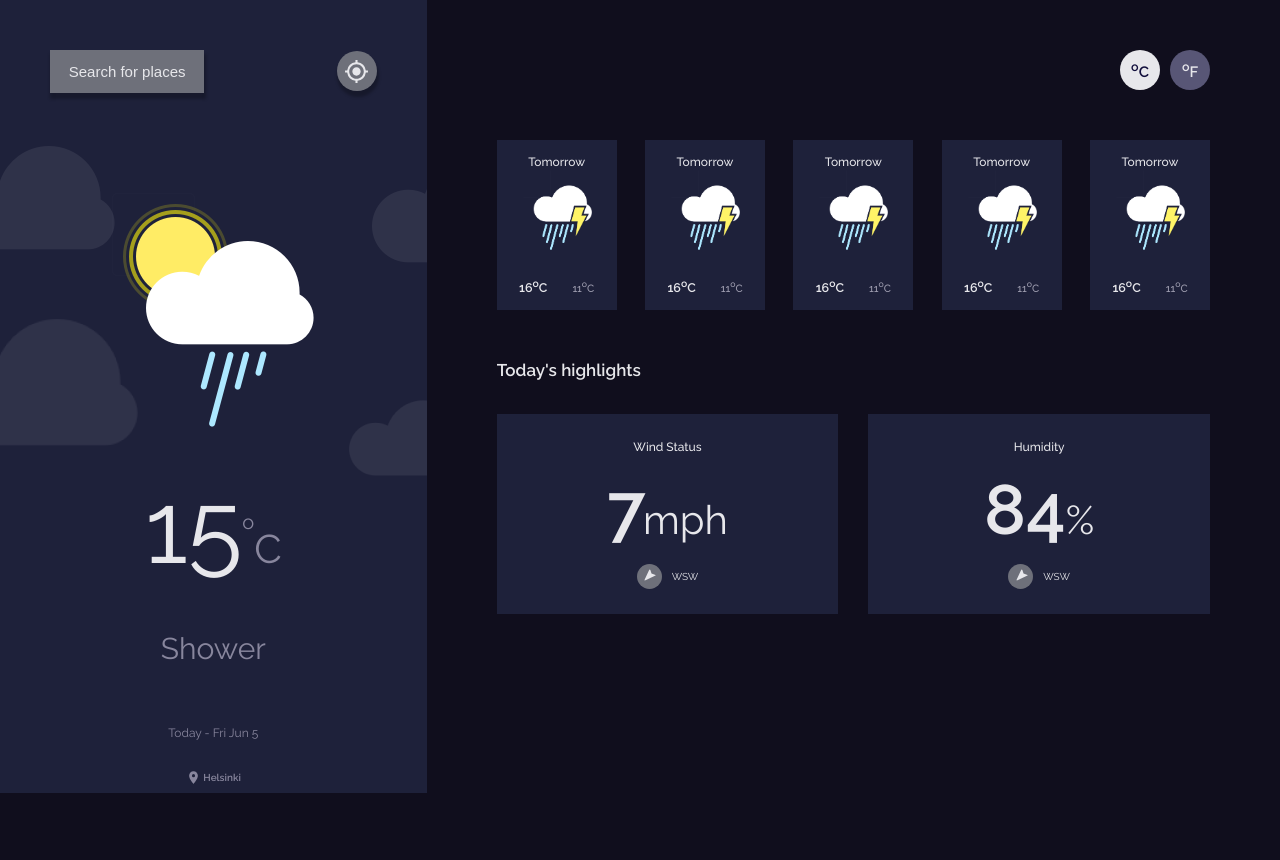
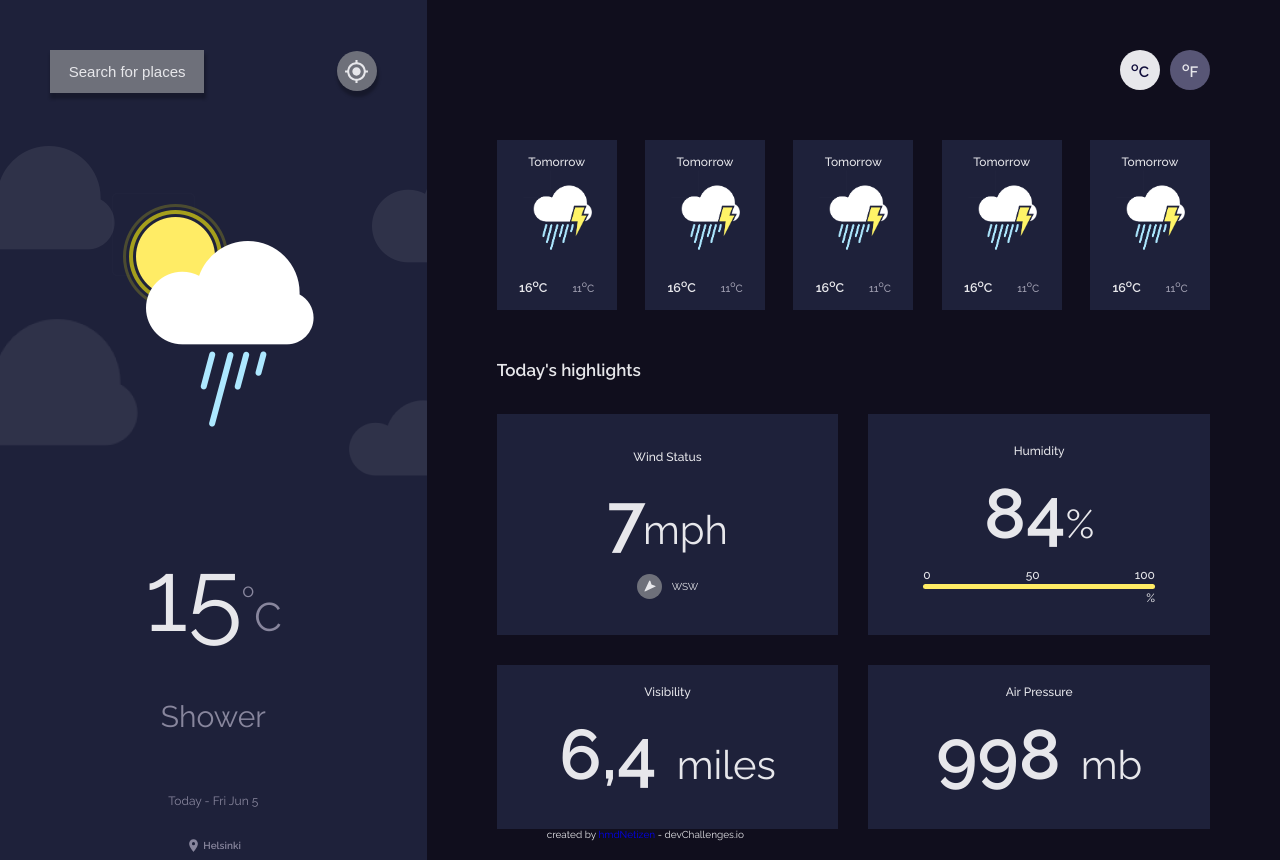
Before and after one commit to hmdNetizen/weather-app, a React (Create React App) app: page / in a window 1280 px wide. Before the commit the page ends 800 px from the top, so only its background shows below. Built offline with nearby package versions, Linux system fonts and the light colour scheme.

Commit message:
Completed the implementation of the highlight section

```diff
--- a/src/components/RectangularCard.tsx
+++ b/src/components/RectangularCard.tsx
@@ -3,7 +3,7 @@ import { TiLocationArrow } from "react-icons/ti";
 const RectangularCard: React.FC = () => {
   return (
     <div className="rectangular__card">
-      {/* COLUMN ONE */}
+      {/* COLUMN ONE - ROW ONE */}
       <div className="rectangular__card__content">
         <p className="rectangular__card_title">Wind Status</p>
         <h2 className="rectangular__card__rate">
@@ -20,22 +20,35 @@ const RectangularCard: React.FC = () => {
           <p>WSW</p>
         </div>
       </div>
-      {/* COLUMN TWO */}
+      {/* COLUMN TWO - ROW ONE */}
       <div className="rectangular__card__content">
         <p className="rectangular__card_title">Humidity</p>
         <h2 className="rectangular__card__rate">
           84<span style={{ marginLeft: 0 }}>%</span>
         </h2>
-        <div className="rectangular__card__bottom__wrapper">
-          <div className="rectangular__card__icon__wrapper">
-            <TiLocationArrow
-              size={20}
-              color="#E7E7EB"
-              className="rectangular__card__icon"
-            />
+        <div className="rectangular__card__progressBar">
+          <div className="rectangular__card__progressBar__wrapper">
+            <p className="rectangular__card__progressBar__point">0</p>
+            <p className="rectangular__card__progressBar__point">50</p>
+            <p className="rectangular__card__progressBar__point">100</p>
           </div>
-          <p>WSW</p>
+          <div className="rectangular__card__progressBar__line" />
+          <p className="rectangular__card__progressBar__percent">%</p>
         </div>
+      </div>
+      {/* COLUMN ONE - ROW TWO */}
+      <div className="rectangular__card__content rectangular__card__content--row">
+        <p className="rectangular__card_title">Visibility</p>
+        <h2 className="rectangular__card__rate">
+          6,4<span style={{ marginLeft: " 0.5em" }}>miles</span>
+        </h2>
+      </div>
+      {/* COLUMN TWO - ROW TWO */}
+      <div className="rectangular__card__content rectangular__card__content--row">
+        <p className="rectangular__card_title">Air Pressure</p>
+        <h2 className="rectangular__card__rate">
+          998<span style={{ marginLeft: " 0.5em" }}>mb</span>
+        </h2>
       </div>
     </div>
   );
--- a/src/components/layouts/ContentSection.tsx
+++ b/src/components/layouts/ContentSection.tsx
@@ -1,5 +1,6 @@
 import RectangularCard from "../RectangularCard";
 import SquareCard from "../SquareCard";
+import Footer from "./Footer";
 
 const ContentSection: React.FC = () => {
   return (
@@ -25,6 +26,7 @@ const ContentSection: React.FC = () => {
         <h2 className="section__highlights__title">Today's highlights</h2>
         <RectangularCard />
       </div>
+      <Footer />
     </section>
   );
 };
--- /dev/null
+++ b/src/components/layouts/Footer.tsx
@@ -0,0 +1,12 @@
+const Footer: React.FC = () => {
+  return (
+    <footer className="footer">
+      <p className="footer__text">
+        created by <a href="https://github.com/hmdnetizen">hmdNetizen</a> -
+        devChallenges.io
+      </p>
+    </footer>
+  );
+};
+
+export default Footer;
--- a/src/sass/abstracts/_variables.scss
+++ b/src/sass/abstracts/_variables.scss
@@ -9,3 +9,4 @@ $color-grey-2: #535355;
 $color-grey-light: #88869d;
 $color-grey-light-1: #a09fb1;
 $color-dark-blue: #110e3c;
+$color-yellow: #ffec65;
--- a/src/sass/components/_rectangularCard.scss
+++ b/src/sass/components/_rectangularCard.scss
@@ -6,9 +6,12 @@
   &__content {
     background: $color-secondary;
     padding: 3em;
-    height: 20em;
     @include flexVertical;
     justify-content: center;
+
+    &--row {
+      padding: 2em;
+    }
   }
 
   &_title {
@@ -43,4 +46,37 @@
       transform: rotate(180deg);
     }
   }
+
+  &__progressBar {
+    @include flexVertical;
+    padding: 0 2.5em;
+    width: 100%;
+
+    &__wrapper {
+      display: flex;
+      flex-direction: row;
+      width: 100%;
+      justify-content: space-between;
+      margin-bottom: 0.2em;
+    }
+
+    &__point {
+      font-size: 1.2rem;
+      font-weight: 500;
+    }
+
+    &__line {
+      width: 100%;
+      height: 0.5em;
+      border-radius: 10em;
+      margin-bottom: 0.2em;
+      background: $color-yellow;
+    }
+
+    &__percent {
+      font-size: 1.2rem;
+      font-weight: 500;
+      align-self: flex-end;
+    }
+  }
 }
--- a/src/sass/index.css
+++ b/src/sass/index.css
@@ -97,7 +97,6 @@ a {
 .rectangular__card__content {
   background: #1e213a;
   padding: 3em;
-  height: 20em;
   display: -webkit-box;
   display: -ms-flexbox;
   display: flex;
@@ -111,6 +110,10 @@ a {
   -webkit-box-pack: center;
       -ms-flex-pack: center;
           justify-content: center;
+}
+
+.rectangular__card__content--row {
+  padding: 2em;
 }
 
 .rectangular__card_title {
@@ -161,6 +164,56 @@ a {
 .rectangular__card__icon__wrapper .rectangular__card__icon {
   -webkit-transform: rotate(180deg);
           transform: rotate(180deg);
+}
+
+.rectangular__card__progressBar {
+  display: -webkit-box;
+  display: -ms-flexbox;
+  display: flex;
+  -webkit-box-orient: vertical;
+  -webkit-box-direction: normal;
+      -ms-flex-direction: column;
+          flex-direction: column;
+  -webkit-box-align: center;
+      -ms-flex-align: center;
+          align-items: center;
+  padding: 0 2.5em;
+  width: 100%;
+}
+
+.rectangular__card__progressBar__wrapper {
+  display: -webkit-box;
+  display: -ms-flexbox;
+  display: flex;
+  -webkit-box-orient: horizontal;
+  -webkit-box-direction: normal;
+      -ms-flex-direction: row;
+          flex-direction: row;
+  width: 100%;
+  -webkit-box-pack: justify;
+      -ms-flex-pack: justify;
+          justify-content: space-between;
+  margin-bottom: 0.2em;
+}
+
+.rectangular__card__progressBar__point {
+  font-size: 1.2rem;
+  font-weight: 500;
+}
+
+.rectangular__card__progressBar__line {
+  width: 100%;
+  height: 0.5em;
+  border-radius: 10em;
+  margin-bottom: 0.2em;
+  background: #ffec65;
+}
+
+.rectangular__card__progressBar__percent {
+  font-size: 1.2rem;
+  font-weight: 500;
+  -ms-flex-item-align: end;
+      align-self: flex-end;
 }
 
 .aside {
@@ -299,6 +352,10 @@ a {
   margin-left: 0.25rem;
 }
 
+.footer {
+  padding-left: 5em;
+}
+
 .main {
   display: -ms-grid;
   display: grid;
@@ -307,7 +364,7 @@ a {
 }
 
 .section {
-  padding: 5em 7em;
+  padding: 5em 7em 2em;
 }
 
 .section .section__temperature {
--- a/src/sass/index.scss
+++ b/src/sass/index.scss
@@ -4,5 +4,6 @@
 @import "components/squareCard";
 @import "components/rectangularCard";
 @import "layout/aside";
+@import "layout/footer";
 @import "layout/main";
 @import "layout/section";
--- /dev/null
+++ b/src/sass/layout/_footer.scss
@@ -0,0 +1,3 @@
+.footer {
+  padding-left: 5em;
+}
--- a/src/sass/layout/_section.scss
+++ b/src/sass/layout/_section.scss
@@ -1,5 +1,5 @@
 .section {
-  padding: 5em 7em;
+  padding: 5em 7em 2em;
 
   .section__temperature {
     display: flex;
```
Also changed, not shown: 1 other file (tests, documents, lock files or other folders).
